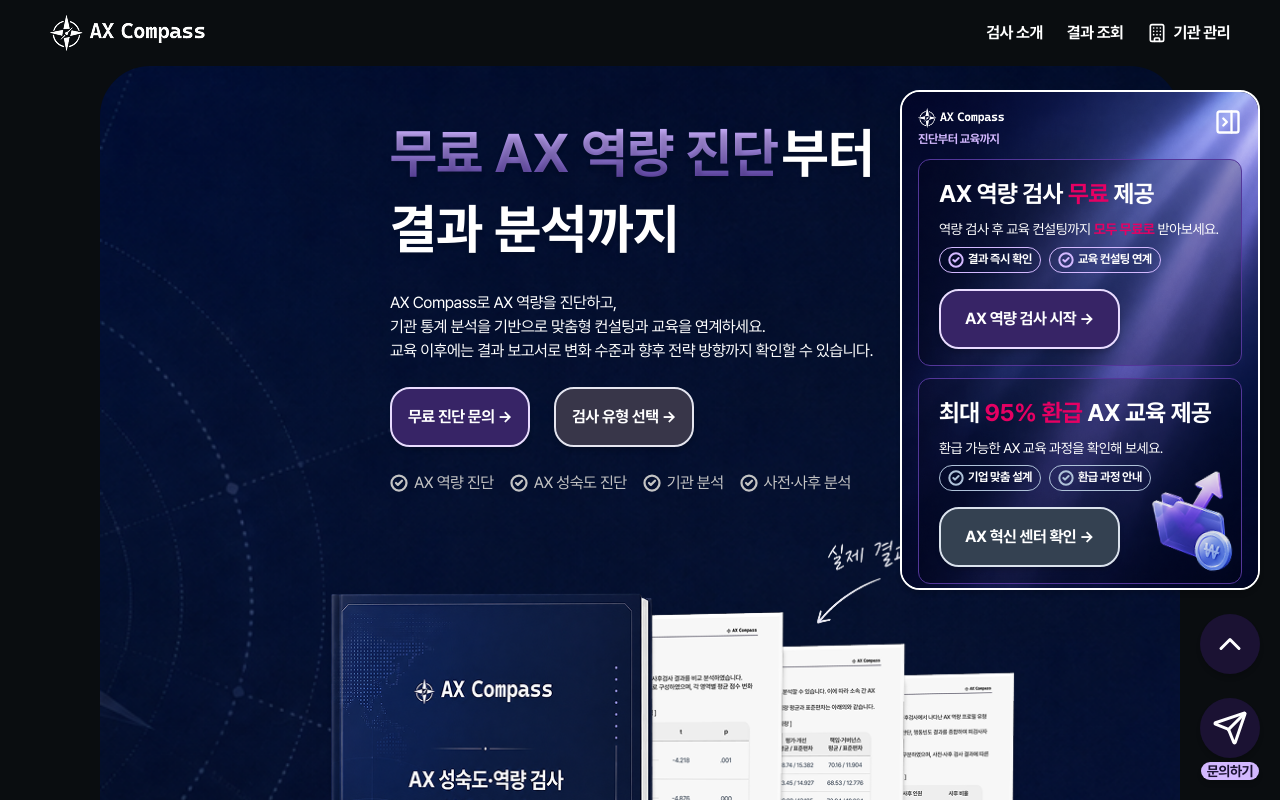
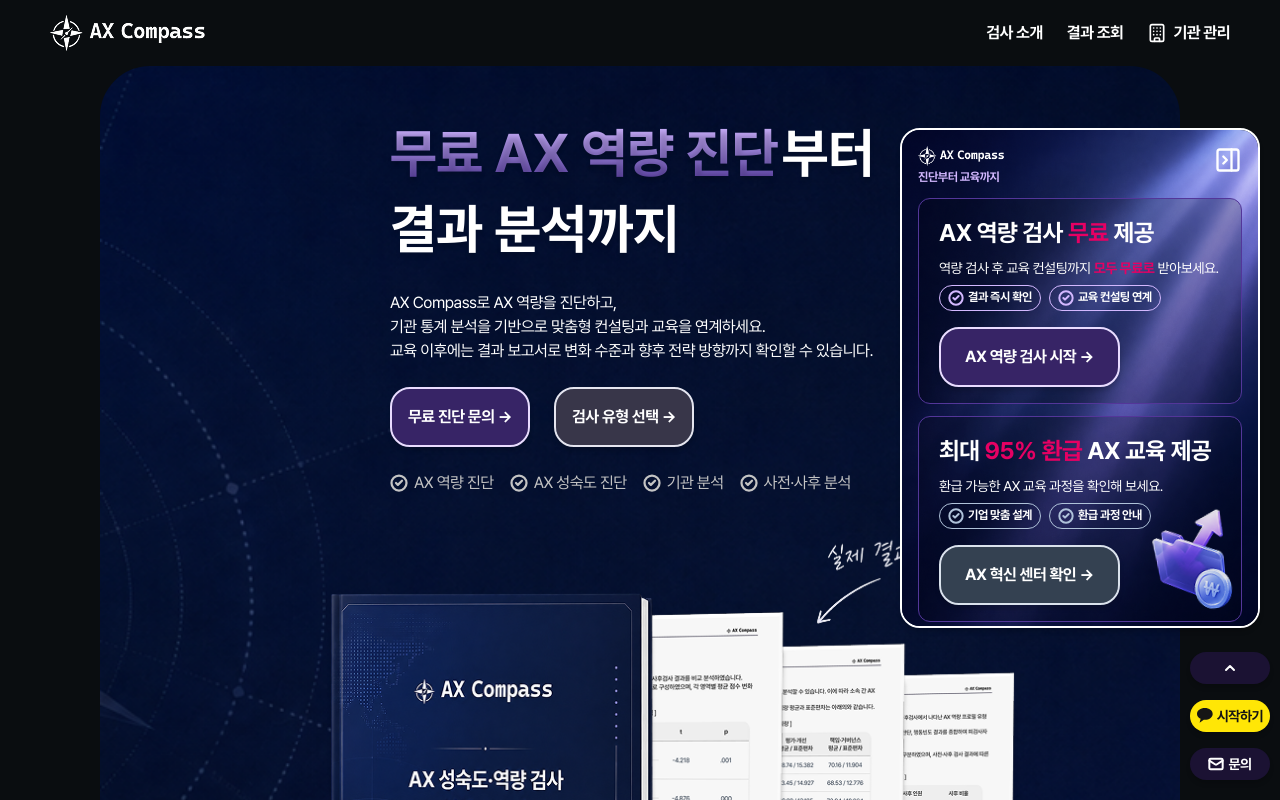
Before and after one commit to helloworldlabs-projects/AX-Compass, a Next.js app: page / in a window 1280 px wide. Shown: the top 800 px of the page. Built offline with nearby package versions, Linux system fonts and the light colour scheme; no server answers.

Commit message:
feat(floating): 카카오 채널 버튼 JS SDK 채팅 연동
- SDK 미로드 시 기존 링크로 폴백 처리

```diff
--- a/components/layout/Floating.tsx
+++ b/components/layout/Floating.tsx
@@ -1,6 +1,6 @@
 'use client';
 
-import { ChevronUp, Printer, Send } from 'lucide-react';
+import { ChevronUp, Mail, Printer, Send } from 'lucide-react';
 import { InquiryModal } from '../modals/InquiryModal';
 import { useState } from 'react';
 import { usePathname } from 'next/navigation';
@@ -9,23 +9,21 @@ import FloatingBanner from './FloatingBanner';
 function ScrollTopButton({ handleClick }: { handleClick: () => void }) {
   return (
     <button
-      className="flex size-[50px] cursor-pointer items-center justify-center rounded-[30px] bg-purple-900 shadow transition-colors duration-200 hover:bg-purple-700 lg:size-[60px]"
+      className="flex h-[32px] w-[80px] cursor-pointer items-center justify-center rounded-[30px] bg-purple-900 shadow transition-colors duration-200 hover:bg-purple-700"
       onClick={handleClick}
     >
-      <ChevronUp className="size-8 text-white lg:size-9" />
+      <ChevronUp className="size-4 text-white" strokeWidth={3} />
     </button>
   );
 }
 
 function InquiryButton({ handleClick }: { handleClick: () => void }) {
   return (
-    <button className="group flex cursor-pointer flex-col items-center gap-1" onClick={handleClick}>
-      <div className="flex size-[50px] items-center justify-center rounded-[30px] bg-purple-900 shadow transition-colors duration-200 group-hover:bg-purple-700 lg:size-[60px]">
-        <Send className="size-8 text-white lg:size-9" />
+    <button className="group flex cursor-pointer flex-col items-center" onClick={handleClick}>
+      <div className="flex h-[32px] w-[80px] items-center justify-center gap-1 rounded-[30px] bg-purple-900 shadow transition-colors duration-200 group-hover:bg-purple-700">
+        <Mail className="size-4 text-white" strokeWidth={3} />
+        <span className="txt-c1-bold text-white">문의</span>
       </div>
-      <p className="txt-c1-bold rounded-[15px] bg-purple-200 px-1 text-purple-900 shadow lg:px-1.5">
-        문의하기
-      </p>
     </button>
   );
 }
@@ -59,20 +57,54 @@ function PrintAndDownloadButton() {
 
   return (
     <button
-      className="group flex cursor-pointer flex-col items-center gap-1"
+      className="group hidden cursor-pointer flex-col items-center gap-1 lg:flex"
       onClick={handlePrint}
       disabled={preparing}
     >
-      <div className="bg-special-pink-600 group-hover:bg-special-pink-400 flex h-[120px] w-[50px] items-center justify-center rounded-[30px] shadow transition-colors duration-200 lg:w-[60px]">
+      <div className="bg-special-pink-600 group-hover:bg-special-pink-400 flex h-[32px] w-[80px] items-center justify-center gap-1 rounded-[30px] shadow transition-colors duration-200">
         {preparing ? (
           <div className="h-6 w-6 animate-spin rounded-full border-2 border-white border-t-transparent" />
         ) : (
-          <Printer className="size-8 text-white lg:size-9" />
+          <>
+            <Printer className="size-4 text-white" strokeWidth={3} />
+            <span className="txt-c1-bold text-white">프린트</span>
+          </>
         )}
       </div>
-      <p className="txt-c1-bold bg-special-pink-200 rounded-[15px] px-1 text-purple-900 shadow lg:px-1.5">
-        {preparing ? '준비 중...' : '복사·저장'}
-      </p>
+    </button>
+  );
+}
+
+const KAKAO_CHANNEL_ID = '_hJJnX';
+
+function KaKaoChannelButton() {
+  function handleClick() {
+    // eslint-disable-next-line @typescript-eslint/no-explicit-any
+    const kakao = (window as any).Kakao;
+    if (kakao) {
+      if (!kakao.isInitialized()) {
+        kakao.init(process.env.NEXT_PUBLIC_KAKAO_APP_KEY);
+      }
+      kakao.Channel.chat({ channelPublicId: KAKAO_CHANNEL_ID });
+    } else {
+      window.open(`http://pf.kakao.com/${KAKAO_CHANNEL_ID}/chat`, '_blank');
+    }
+  }
+
+  return (
+    <button
+      className="group flex cursor-pointer flex-col items-center gap-1"
+      onClick={handleClick}
+    >
+      <div className="flex h-[32px] w-[80px] items-center justify-center gap-0.5 rounded-[30px] bg-yellow-500 shadow transition-colors duration-200 group-hover:bg-yellow-300 lg:gap-1">
+        <svg className="size-4" viewBox="0 0 12 12" fill="none" xmlns="http://www.w3.org/2000/svg">
+          <path
+            d="M5.88281 0C9.13165 0 11.7656 1.97546 11.7656 4.41211C11.7655 6.84869 9.13158 8.82422 5.88281 8.82422C5.6064 8.82422 5.33462 8.80794 5.06836 8.78027L1.96094 11.1113L2.70703 8.125C1.07922 7.34031 7.23263e-05 5.97121 0 4.41211C0 1.97546 2.63398 1.20803e-08 5.88281 0Z"
+            fill="#151515"
+          />
+        </svg>
+        <span className="txt-c1-bold text-gray-900">시작하기</span>
+      </div>
     </button>
   );
 }
@@ -103,10 +135,11 @@ export function Floating() {
             <FloatingBanner />
           </div>
         )}
-        <div className="pointer-events-auto mb-5 ml-auto flex flex-col gap-4 pr-2.5 lg:ml-0 lg:gap-6 lg:pr-5">
+        <div className="pointer-events-auto mb-5 ml-auto flex flex-col gap-3 pr-2.5 lg:ml-0 lg:gap-4">
           {showScrollAndInquiry && (
             <ScrollTopButton handleClick={() => window.scrollTo({ top: 0 })} />
           )}
+          {showScrollAndInquiry && <KaKaoChannelButton />}
           {showScrollAndInquiry && <InquiryButton handleClick={() => setOpen(true)} />}
           {showPrintAndDownload && <PrintAndDownloadButton />}
         </div>
```
